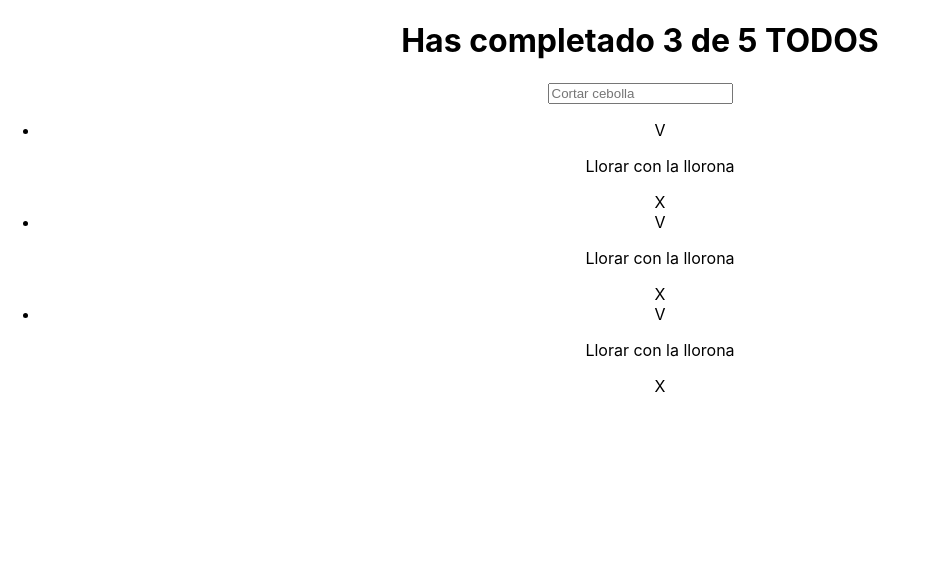
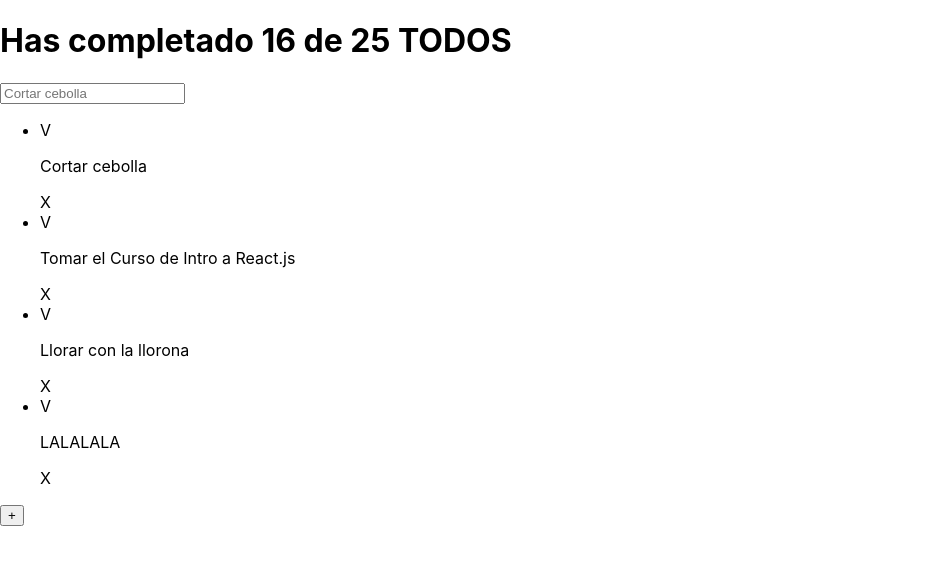
Before and after one commit to ingvillajimenez/curso-react-intro, a React (Create React App) app: page / in a window 1280 px wide. Shown: the top 564 px of the page, without its empty margins (0-941 px from the left). Built offline with nearby package versions, Linux system fonts and the light colour scheme.

Commit message:
Como se comunican los componentes? Props y atributos

```diff
--- a/src/App.js
+++ b/src/App.js
@@ -3,20 +3,32 @@
 import { TodoSearch } from "./TodoSearch";
 import { TodoList } from "./TodoList";
 import { TodoItem } from "./TodoItem";
+import { CreateTodoButton } from "./CreateTodoButton";
 import "./App.css";
+
+const defaultTodos = [
+  { text: "Cortar cebolla", completed: true },
+  { text: "Tomar el Curso de Intro a React.js", completed: false },
+  { text: "Llorar con la llorona", completed: false },
+  { text: "LALALALA", completed: false },
+];
 
 function App() {
   return (
-    <div className="App">
-      <TodoCounter />
+    <React.Fragment>
+      <TodoCounter completed={16} total={25} />
       <TodoSearch />
       <TodoList>
-        <TodoItem />
-        <TodoItem />
-        <TodoItem />
+        {defaultTodos.map((todo) => (
+          <TodoItem
+            key={todo.text}
+            text={todo.text}
+            completed={todo.completed}
+          />
+        ))}
       </TodoList>
-      {/* <CreateTodoButton /> */}
-    </div>
+      <CreateTodoButton />
+    </React.Fragment>
   );
 }
 
--- /dev/null
+++ b/src/CreateTodoButton.js
@@ -0,0 +1,7 @@
+import React from "react";
+
+function CreateTodoButton() {
+  return <button>+</button>;
+}
+
+export { CreateTodoButton };
--- a/src/TodoCounter.js
+++ b/src/TodoCounter.js
@@ -1,7 +1,11 @@
 import React from "react";
 
-function TodoCounter() {
-  return <h1>Has completado 3 de 5 TODOS</h1>;
+function TodoCounter({ total, completed }) {
+  return (
+    <h1>
+      Has completado {completed} de {total} TODOS
+    </h1>
+  );
 }
 
 export { TodoCounter };
--- a/src/TodoItem.js
+++ b/src/TodoItem.js
@@ -1,10 +1,10 @@
 import React from "react";
 
-function TodoItem() {
+function TodoItem(props) {
   return (
     <li>
       <span>V</span>
-      <p>Llorar con la llorona</p>
+      <p>{props.text}</p>
       <span>X</span>
     </li>
   );
--- a/src/TodoList.js
+++ b/src/TodoList.js
@@ -1,7 +1,7 @@
 import React from "react";
 
-function TodoList(props) {
-  return <ul>{props.children}</ul>;
+function TodoList({ children }) {
+  return <ul>{children}</ul>;
 }
 
 export { TodoList };
```
